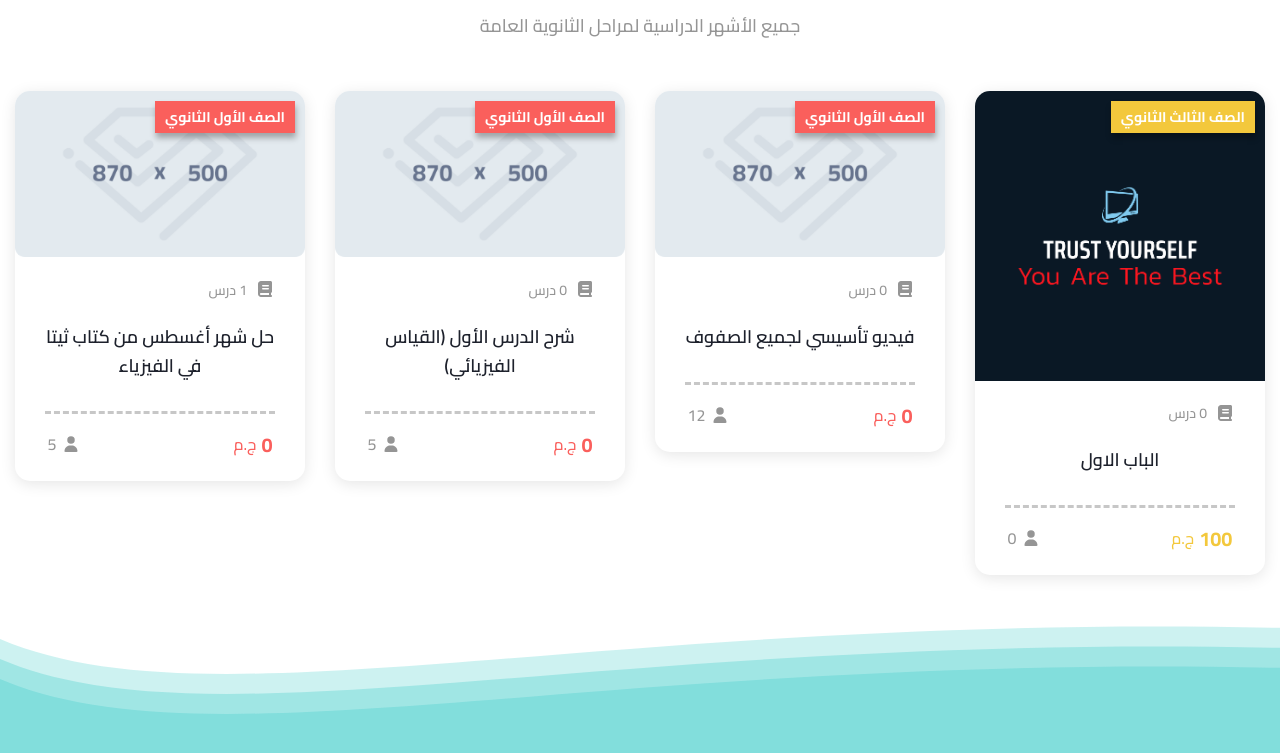
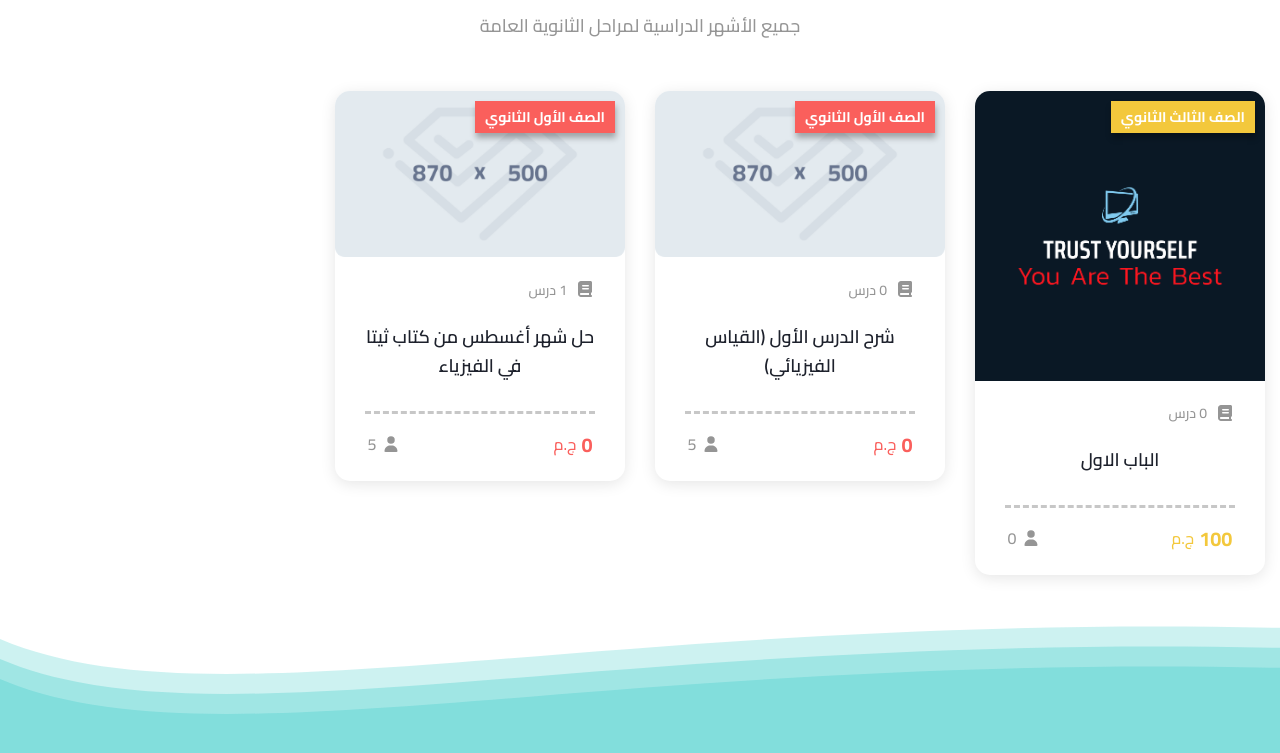
Before and after one commit to ahmedatef26/test, a plain HTML site: page index.html in a window 1280 px wide. Shown: the part 1350-2103 px from the top of the page. Drawn offline with Linux system fonts and the light colour scheme; a script that the page names is missing.

Commit message:
Update index.html

```diff
--- a/index.html
+++ b/index.html
@@ -373,35 +373,7 @@
                                     </div>
                                 </a>
                             </div>
-                                                                                                <div class="col-lg-3 col-sm-6  _fromDown" data-sal="fade"
-                                 data-sal-delay="0" data-sal-easing="ease-out-back" data-sal-duration="1800">
-                                <a class="latestCard grade1"
-                                   href='lectures/fydyo-tasysy-lgmyaa-alsfof-alaol-althanoy-althoylat-alsygh-almaayary.html'>
-                                    <div class="cardGrade">
-                                        الصف الأول الثانوي
-                                    </div>
-                                    <div class="image">
-                                        <img src="admin/assets/imgs/lecture-holder.png" alt="">
-                                    </div>
-                                    <div class="content">
-                                        <div class="lessonsCount">
-                                            <span class='cardIcon'><i class="fa-solid fa-book"></i></span>
-                                            <span class='cardLessonsCount'>0 درس</span>
-                                        </div>
-                                        <h3 class="monthName">فيديو تأسيسي لجميع الصفوف</h3>
-                                        <div class="details">
-                                            <div class="detailItem">
-                                                <span class='cardPrice'>0</span>
-                                                <span>ج.م</span>
-                                            </div>
-                                            <div class="detailItem users">
-                                                <span><i class="fa-solid fa-user"></i></span>
-                                                <span>12</span>
-                                            </div>
-                                        </div>
-                                    </div>
-                                </a>
-                            </div>
+
                                                                                                 <div class="col-lg-3 col-sm-6  _fromUp" data-sal="fade"
                                  data-sal-delay="0" data-sal-easing="ease-out-back" data-sal-duration="1800">
                                 <a class="latestCard grade1"
```
